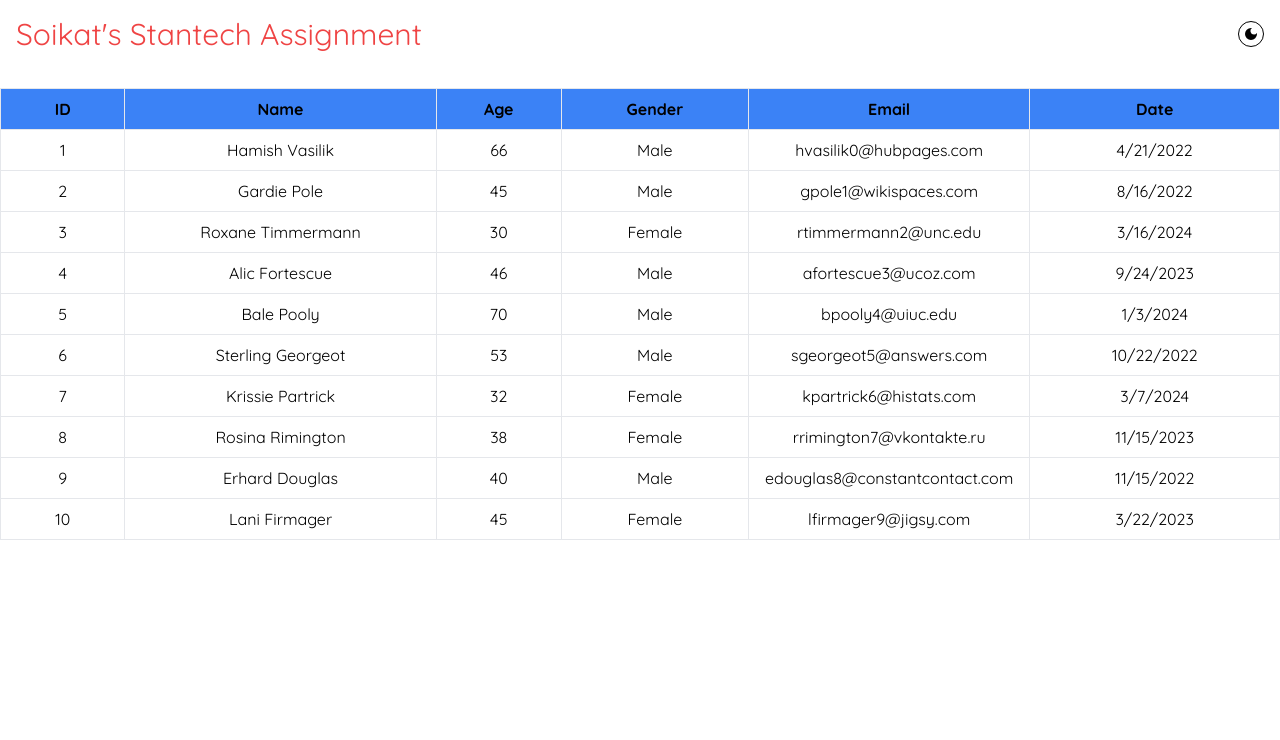
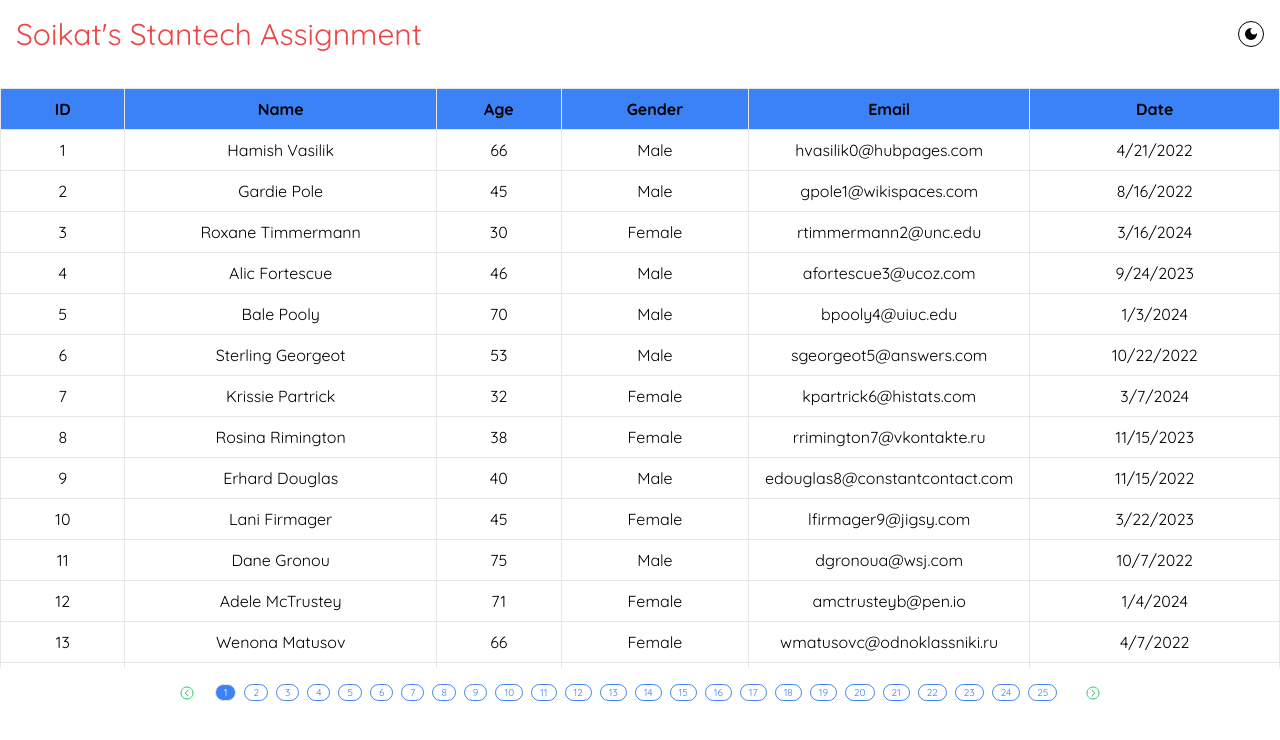
Before and after one commit to dev-Soikat/resizable-table, a React (Vite) app: page / in a window 1280 px wide. Shown: the top 740 px of the page. Built offline with nearby package versions, Linux system fonts and the light colour scheme.

Commit message:
custom pagination + sticky header

```diff
--- a/src/components/table/index.jsx
+++ b/src/components/table/index.jsx
@@ -1,5 +1,6 @@
-import React, { useState, useRef } from 'react';
+import React, { useState, useRef, useEffect } from 'react';
 import tableData from '../../../mockdata.json';
+import { IoChevronBackCircleOutline, IoChevronForwardCircleOutline } from 'react-icons/io5';
 
 const initialWidths = {
   ID: 10,
@@ -11,8 +12,16 @@ const initialWidths = {
 };
 
 const ResizableTable = () => {
+  const itemsPerPage = 40;
   const resizableRefs = useRef({});
+
+  const [page, setPage] = useState(1);
+  const [data, setData] = useState([]);
   const [columnWidths, setColumnWidths] = useState(initialWidths);
+
+  useEffect(() => {
+    displayData(page)
+  }, [page, tableData])
 
   // Initializes the resizing process when the user clicks and holds on the resizer.
   const handleMouseDown = (e, columnName) => {
@@ -41,10 +50,39 @@ const ResizableTable = () => {
     document.removeEventListener('mouseup', handleMouseUp);
   };
 
+  // generate unique slices based on pagenumber
+  const displayData = (pageNum) => {
+    const startIndex = (pageNum - 1) * itemsPerPage;
+    const endIndex = startIndex + itemsPerPage;
+    const paginatedData = tableData.slice(startIndex, endIndex);
+    setData(paginatedData);
+  };
+
+  const prevPage = () => {
+    if (page > 1) {
+      setPage(page - 1);
+      displayData(page - 1);
+    }
+  };
+
+  const nextPage = () => {
+    const maxPage = Math.ceil(1000 / itemsPerPage);
+    if (page < maxPage) {
+      setPage(page + 1);
+      displayData(page + 1);
+    }
+  };
+
+  const displayUniquePage = (newPage) => {
+    setPage(newPage);
+    displayData(newPage);
+  };
+
   return (
-    <div className="container mx-auto mt-5">
-      <table className="table-auto w-full border-collapse">
-        <thead className='bg-blue-500'>
+    <React.Fragment>
+      <div className="container mx-auto mt-5 h-[580px] overflow-auto">
+        <table className="table-auto w-full border-collapse h-96">
+          <thead className='bg-blue-500 sticky top-0 z-10'>
             <tr>
               {Object.keys(initialWidths).map(column => (
                 <th
@@ -62,7 +100,7 @@ const ResizableTable = () => {
             </tr>
           </thead>
           <tbody>
-          {tableData.slice(0, 10).map(row => (
+            {data.map(row => (
               <tr key={row.id}>
                 <td className="border px-4 py-2 font-qsand text-center">{row.id}</td>
                 <td className="border px-4 py-2 font-qsand text-center">{row.name}</td>
@@ -75,6 +113,27 @@ const ResizableTable = () => {
           </tbody>
         </table>
       </div>
+      <div className="mt-4 mb-12 flex items-center justify-center">
+        <div className="text-green-500 pr-5 cursor-pointer dark:text-red-500" onClick={prevPage}>
+          <IoChevronBackCircleOutline />
+        </div>
+
+        {Array.from({ length: Math.ceil(1000 / itemsPerPage) }, (_, index) => (
+          <p
+            key={index + 1}
+            className={`font-qsand px-2 mr-2 text-[10px] border ${index + 1 === page ? 'bg-blue-500 text-white dark:bg-stone-800' : 'border-blue-500 text-blue-500 dark:text-black dark:border-stone-800'
+              } rounded-full cursor-pointer`}
+            onClick={() => displayUniquePage(index + 1)}
+          >
+            {index + 1}
+          </p>
+        ))}
+
+        <div className="text-green-500 pl-5 cursor-pointer dark:text-red-500" onClick={nextPage}>
+          <IoChevronForwardCircleOutline />
+        </div>
+      </div>
+    </React.Fragment>
   );
 };
 
```
Lines whose indentation alone changed are shown as unchanged.
